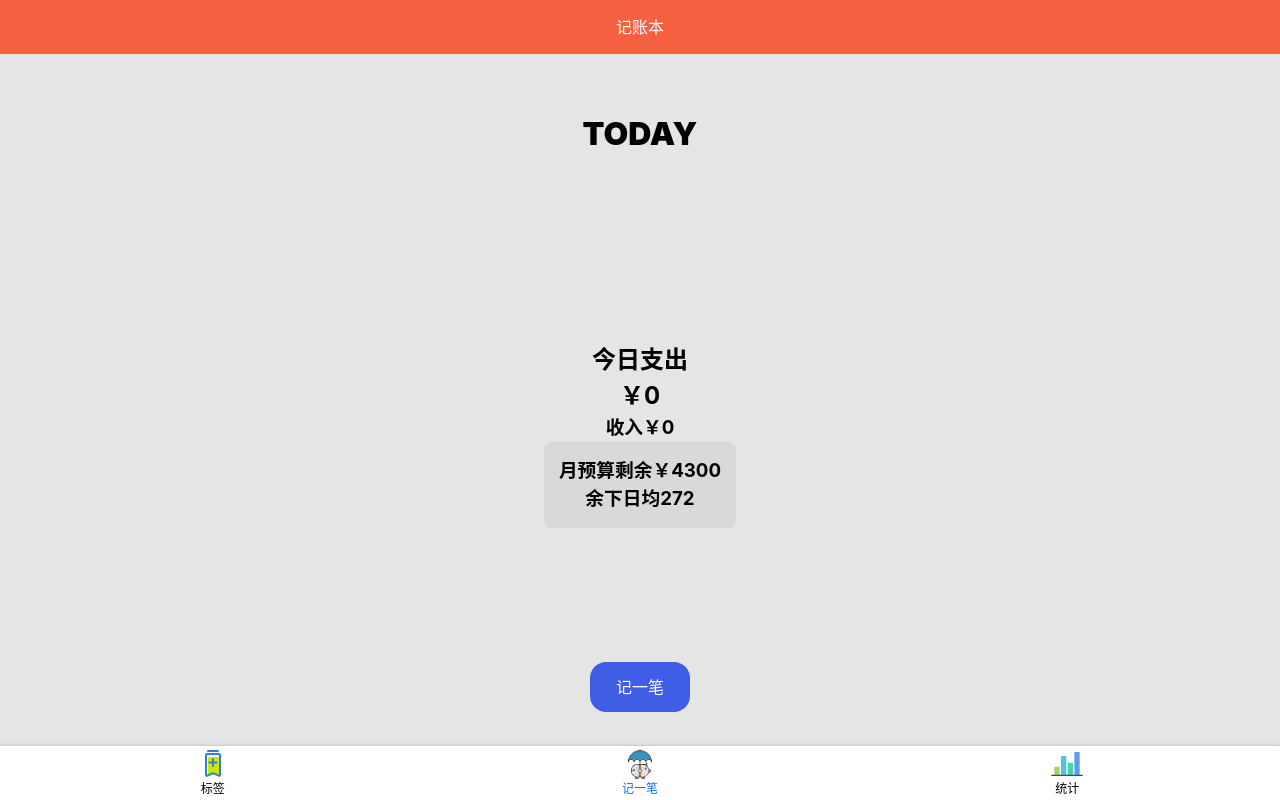
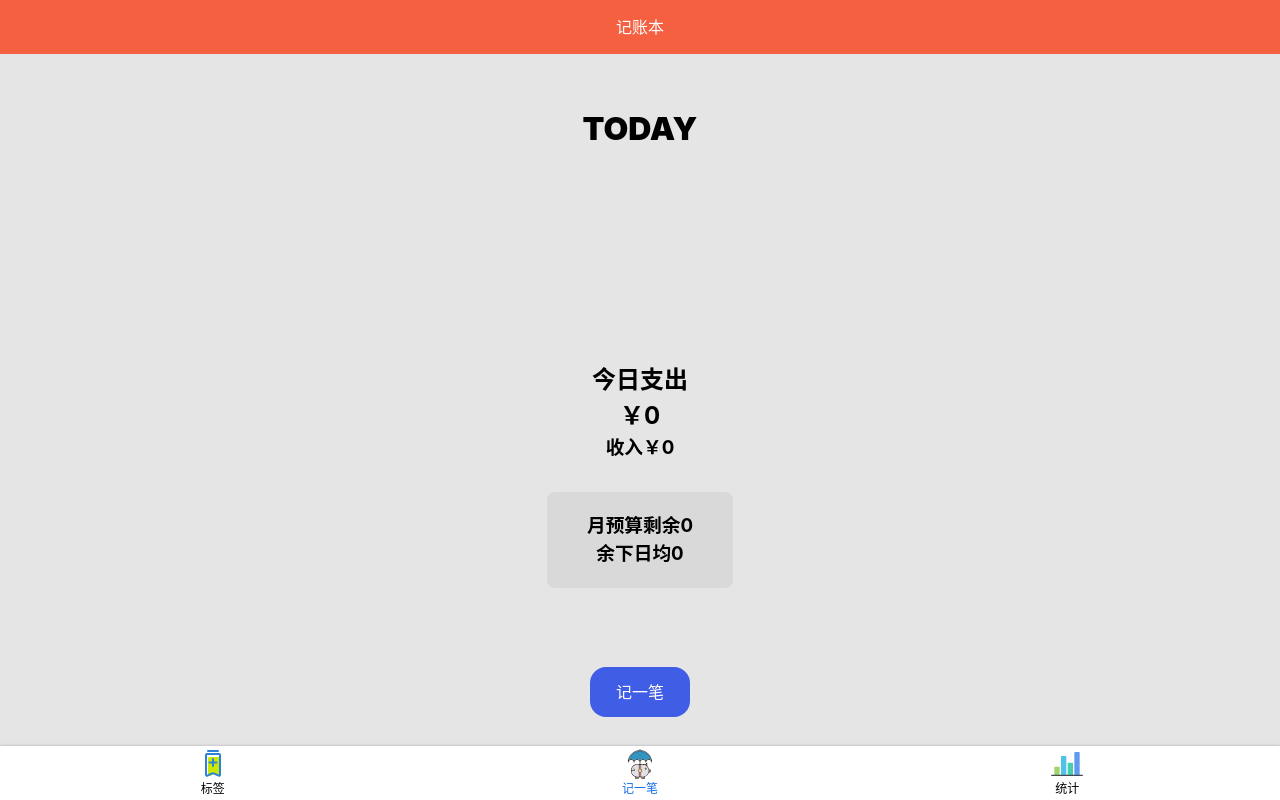
Before and after one commit to Shao-FrontDev/Vue-money-website, a Vue app: page /#/home in a window 1280 px wide. Shown: the top 800 px of the page. Built offline with nearby package versions, Linux system fonts and the light colour scheme.

Commit message:
完成了Home的预算功能

```diff
--- a/src/views/Home.vue
+++ b/src/views/Home.vue
@@ -3,12 +3,14 @@
     <div class="home">
       <h1 class="home__title">Today</h1>
       <main class="home__content">
-        <h2>今日支出</h2>
-        <h2>￥{{ sum.output || 0 }}</h2>
-        <h3>收入￥{{ sum.input || 0 }}</h3>
-        <div class="home__content__detail">
-          <h3>月预算剩余￥4300</h3>
-          <h3>余下日均272</h3>
+        <div class="home__content__upper">
+          <h2>今日支出</h2>
+          <h2>￥{{ sum.output || 0 }}</h2>
+          <h3>收入￥{{ sum.input || 0 }}</h3>
+        </div>
+        <div class="home__content__bottom" @click="handlerBalance">
+          <h3>月预算剩余{{ balance || 0 }}</h3>
+          <h3>余下日均{{ average || 0 }}</h3>
         </div>
       </main>
       <div>
@@ -27,7 +29,8 @@ export default {
   name: "Home",
   data() {
     return {
-      recordList: []
+      recordList: [],
+      balance: null
     };
   },
   created() {
@@ -61,12 +64,27 @@ export default {
       }
 
       return { input, output };
+    },
+    average() {
+      const averagePerDay = dayjs().endOf("month").$D - dayjs().date();
+      const result = (this.balance / averagePerDay).toFixed(2);
+      if (this.balance === null) {
+        return 0;
+      } else {
+        return result;
+      }
     }
   },
   methods: {
     ...mapMutations(["toggleAnimation"]),
     handlerAnimation() {
       this.toggleAnimation(true);
+    },
+    handlerBalance() {
+      const balance = window.prompt("请输入当月的预算：");
+      if (balance.trim() !== "" && balance !== null) {
+        this.balance = balance;
+      }
     }
   }
 };
@@ -86,15 +104,19 @@ export default {
   align-items: center;
   justify-content: space-evenly;
   &__content {
-    padding-bottom: 100px;
+    &__upper {
+      padding: 30px 0;
+    }
+    padding-bottom: 50px;
     h2 {
       text-align: center;
     }
     h3 {
       text-align: center;
     }
-    &__detail {
-      padding: 15px;
+    &__bottom {
+      cursor: pointer;
+      padding: 20px 40px;
       border-radius: 8px;
       background-color: rgba($color: #6b6b6b, $alpha: 0.1);
     }
```
